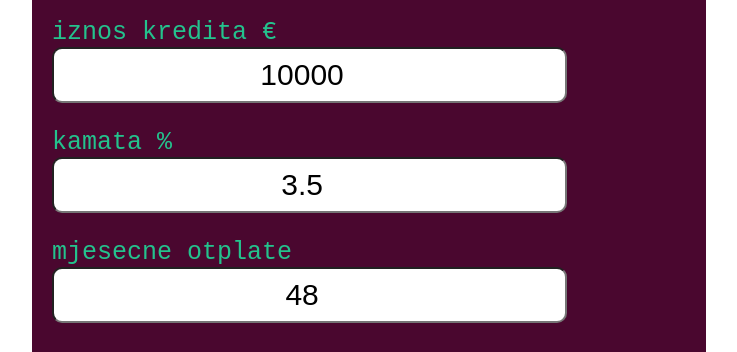
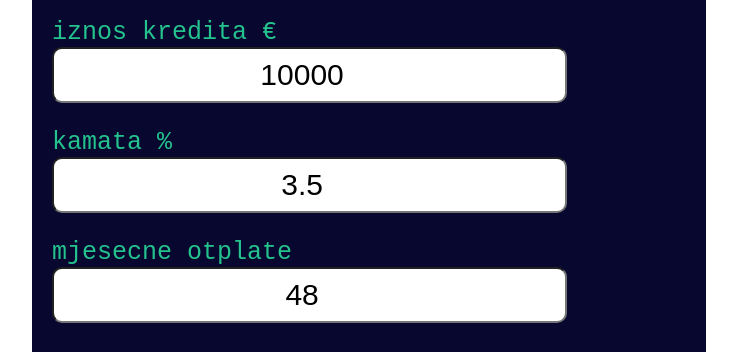
Before and after one commit to debelimario/kredit, a plain HTML site: page index.html in a window 1280 px wide. Shown: the part 237-589 px from the top of the page, without its empty margins (271-1008 px from the left). Drawn offline with Linux system fonts and the light colour scheme.

Commit message:
style.css

```diff
--- a/style.css
+++ b/style.css
@@ -9,7 +9,7 @@ body {
 }
 
 .kontejner {
-    background: rgb(74, 7, 47);
+    background: rgb(7, 7, 47);
     color: rgb(36, 194, 141);
     padding: 20px;
     border-radius: 10px;
```
